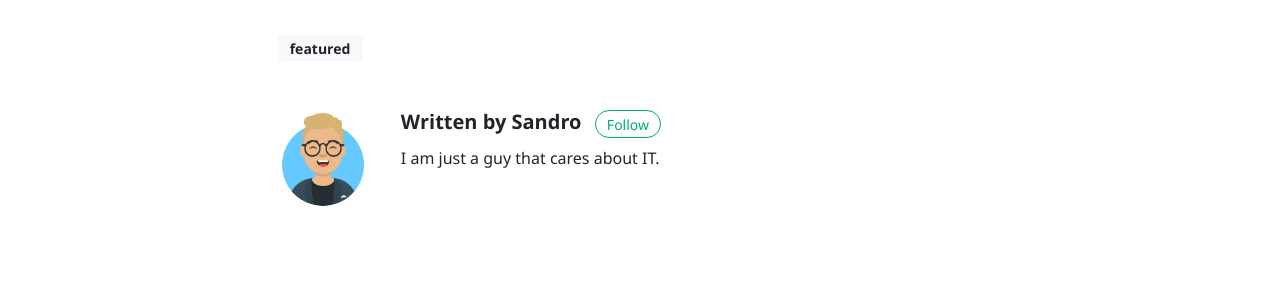
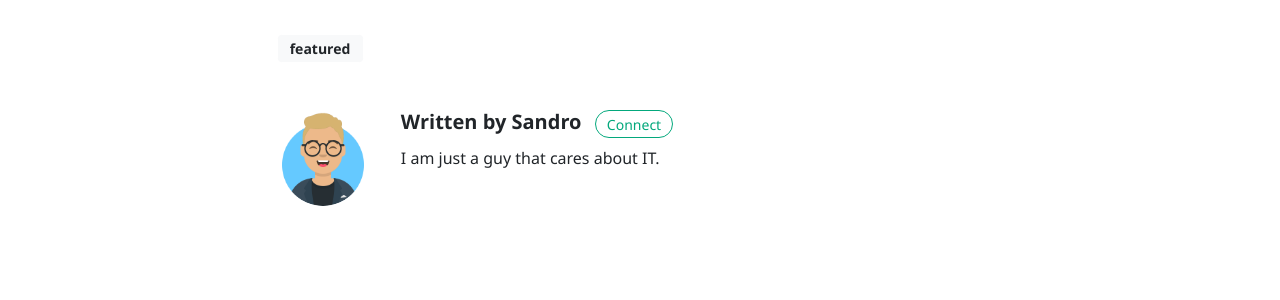
Before and after one commit to saendu/jekyll, a Jekyll site: the page built from _posts/2020-09-01-it-revolution.md, in a window 1280 px wide and 900 px high, scrolled down 1142 px. Shown: the part 478-778 px from the top of the window. Built offline with Jekyll 4.4.1, drawn with Linux system fonts in a browser that asks for light colours; nearby versions of some CDN libraries; comment, search, counter and statistics services are not loaded.

Commit message:
rename follow to connect

```diff
--- a/_layouts/post.html
+++ b/_layouts/post.html
@@ -115,7 +115,7 @@
                         {% endif %}
 					</div>
 					<div class="col-md-10">
-                        <h5 class="font-weight-bold">Written by {{ author.name }} {% if author.connect %}<span><a target="_blank" href="{{ author.connect }}" class="btn btn-outline-success btn-sm btn-round ml-2">Follow</a></span>{% endif %}</h5>
+                        <h5 class="font-weight-bold">Written by {{ author.name }} {% if author.connect %}<span><a target="_blank" href="{{ author.connect }}" class="btn btn-outline-success btn-sm btn-round ml-2">Connect</a></span>{% endif %}</h5>
 						{{ author.bio }}
 					</div>
 				</div>
```
